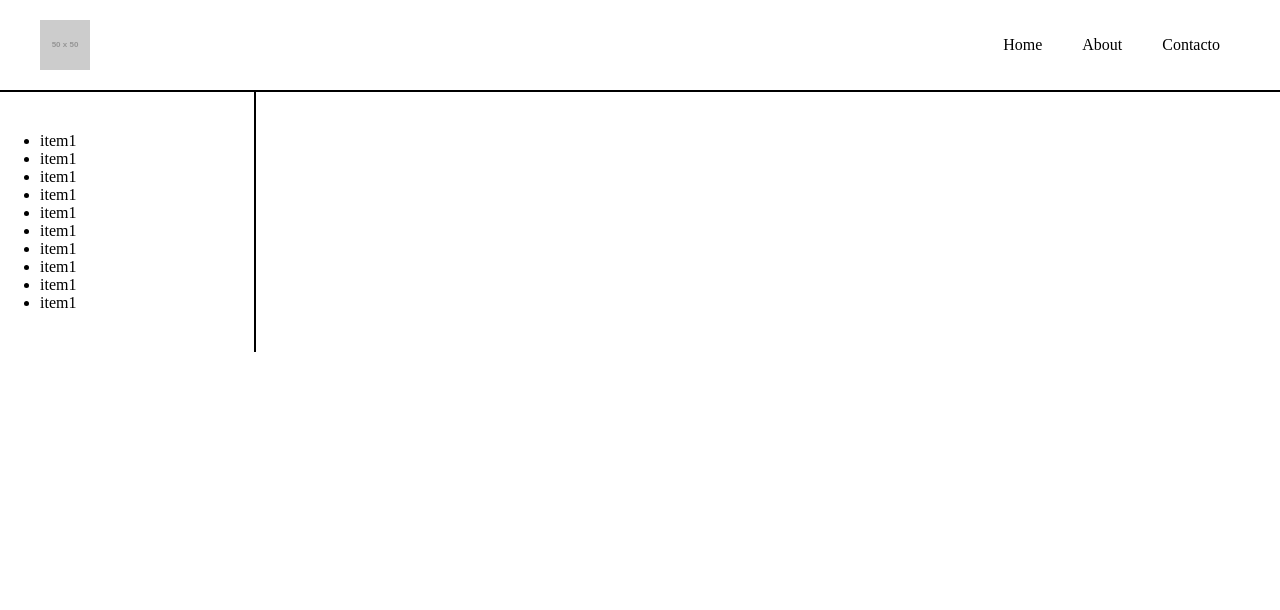
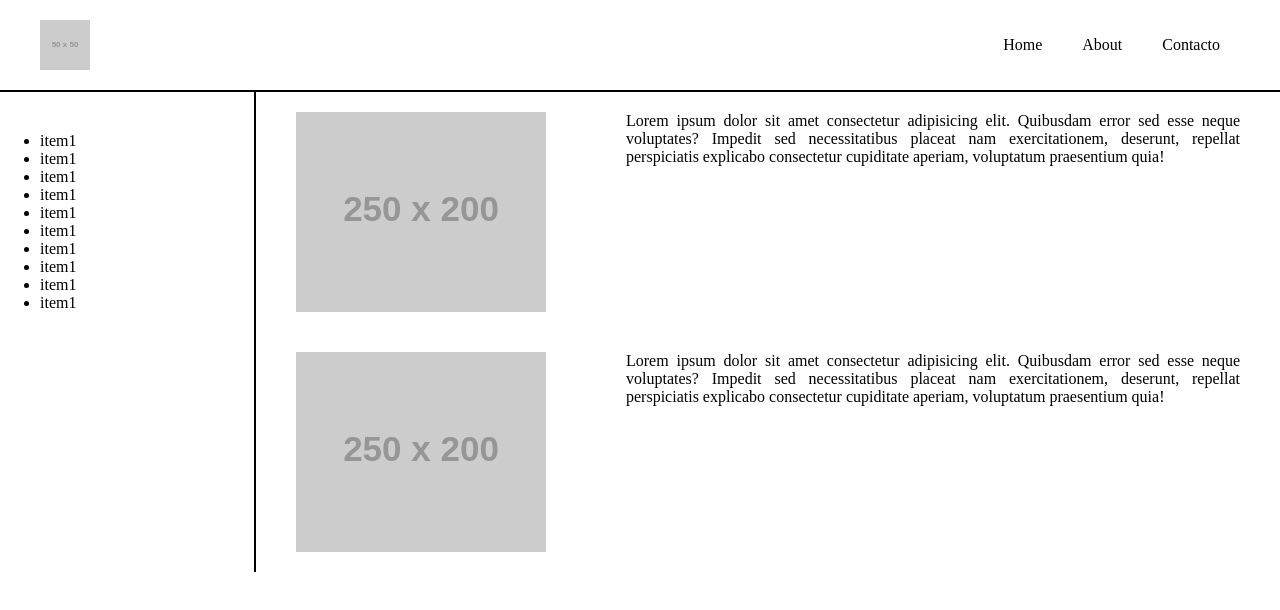
Before and after one commit to Nicolascoding27/Acamicafullstack, a plain HTML site: page ejflexbox/index.html in a window 1280 px wide. Drawn offline with Linux system fonts and the light colour scheme; placeholder pictures from the web are drawn by us.

Commit message:
main section added

```diff
--- a/ejflexbox/,/style.css
+++ b/ejflexbox/,/style.css
@@ -32,3 +32,34 @@ aside{
     width:20%;
     border-right: 2px solid black;
 }
+main
+{
+    width:80%;
+    display: flex;
+    flex-flow: row wrap;
+
+}
+.sectionUp{
+    display: flex;
+    text-align: justify;
+    /* flex-flow: row wrap;
+    align-items: center; */
+}
+.sectionUp p{
+    margin: 20px 40px ;
+}
+.sectionUp img{
+    margin: 20px 40px;
+}
+.sectionDown{
+    display: flex;
+    text-align: justify;
+    /* flex-flow: row wrap;
+    align-items: center; */
+}
+.sectionDown p{
+    margin: 20px 40px ;
+}
+.sectionDown img{
+    margin: 20px 40px;
+}
--- a/ejflexbox/index.html
+++ b/ejflexbox/index.html
@@ -32,5 +32,16 @@
            <li>item1</li>
        </ul>
  </aside>
+ <main>
+     <div class="sectionUp">
+        <img src="http://via.placeholder.com/250x200" alt="">
+        <p>Lorem ipsum dolor sit amet consectetur adipisicing elit. Quibusdam error sed esse neque voluptates? Impedit sed necessitatibus placeat nam exercitationem, deserunt, repellat perspiciatis explicabo consectetur cupiditate aperiam, voluptatum praesentium quia!</p>
+    </div>
+     <div class="sectionDown">
+        <img src="http://via.placeholder.com/250x200" alt="">
+        <p>Lorem ipsum dolor sit amet consectetur adipisicing elit. Quibusdam error sed esse neque voluptates? Impedit sed necessitatibus placeat nam exercitationem, deserunt, repellat perspiciatis explicabo consectetur cupiditate aperiam, voluptatum praesentium quia!</p>
+    </div>
+    </main>
+
 </body>
 </html>
```
Also changed, not shown: FLEXBOX/index.html (+2 -0 lines).
